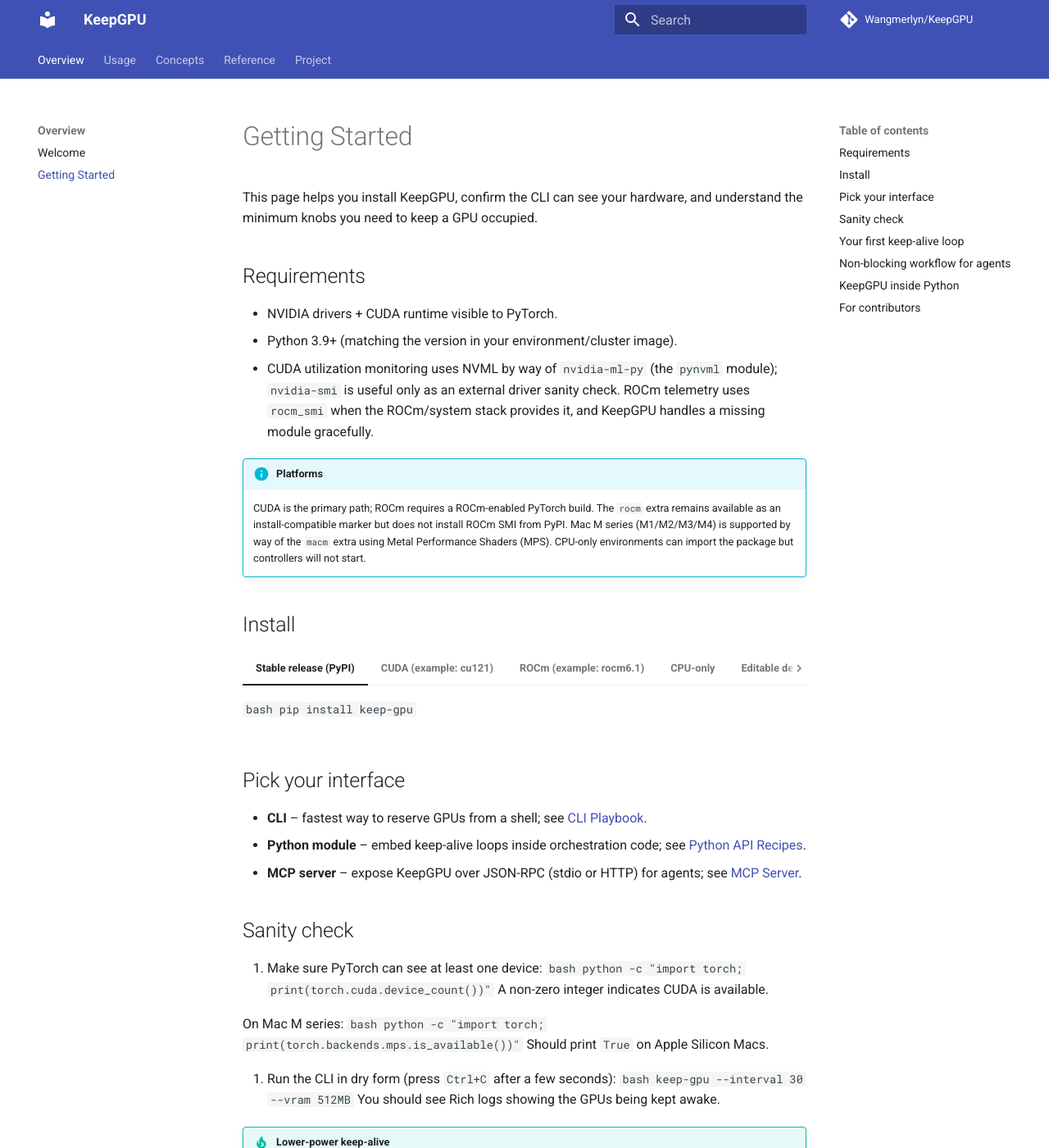
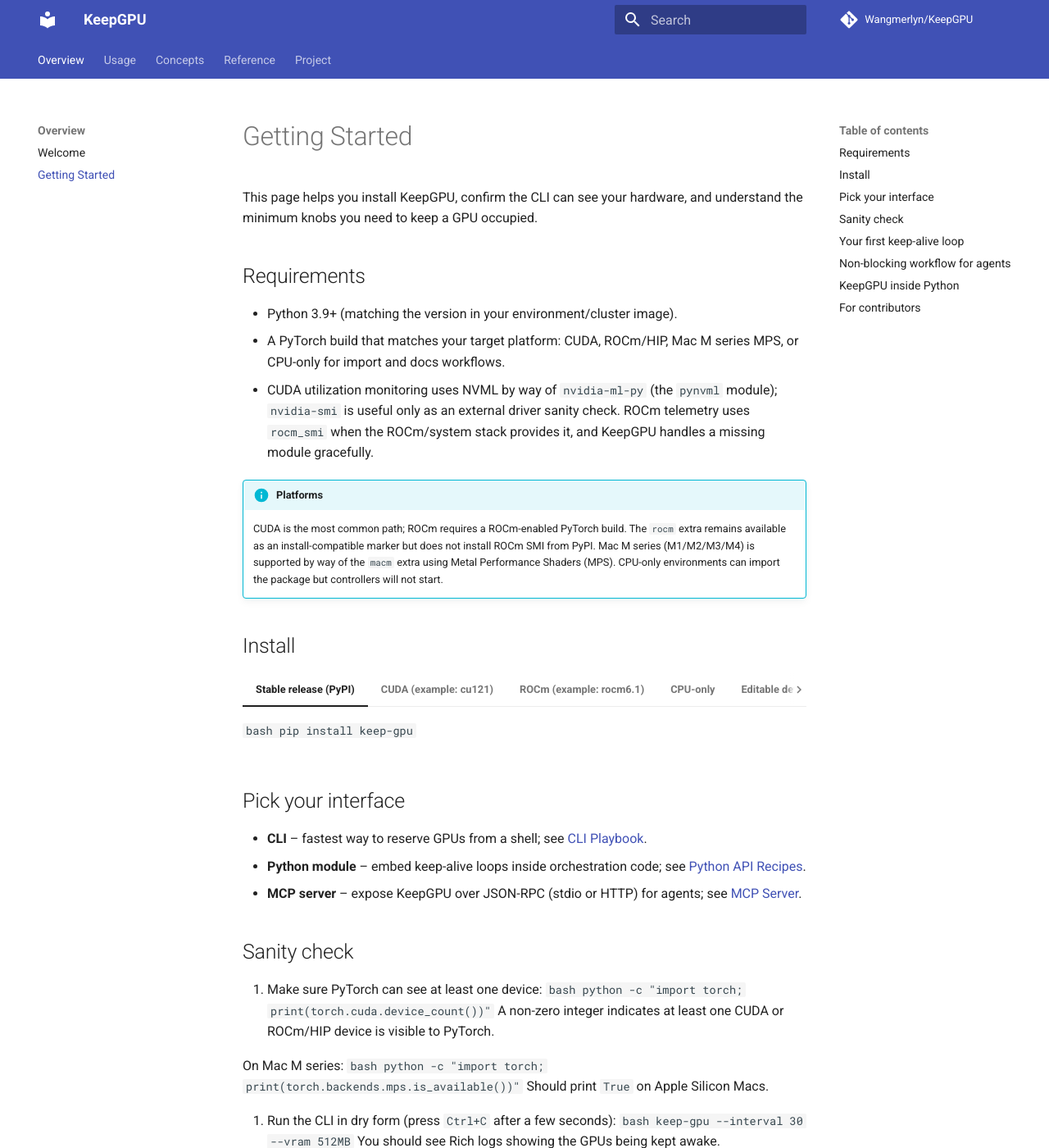
Before and after one commit to Wangmerlyn/KeepGPU, an MkDocs documentation site: the page built from docs/getting-started.md, in a window 1280 px wide and 1400 px high. Shown: the whole window at 82% size. Built offline with MkDocs 1.6.1 and Material for MkDocs 9.7.7, drawn with Linux system fonts in a browser that asks for light colours; comment, search, counter and statistics services are not loaded.

Commit message:
[docs] docs: align public platform story
## Summary
- make public overview docs platform-neutral across CUDA, ROCm, and Mac M/MPS
- treat MCP as a first-class interface in contributor docs
- add a compact docs guard against stale CUDA-only/MCP-experimental wording

## Verification
- PYTHONPATH=$PWD/src pytest tests/test_package_metadata.py::test_public_docs_do_not_regress_to_cuda_only_or_experimental_mcp -q
- PYTHONPATH=$PWD/src pytest tests/test_package_metadata.py -q
- PYTHONPATH=$PWD/src pytest -q
- PYTHONPATH=$PWD/src mkdocs build --strict
- pre-commit run --all-files --show-diff-on-failure
- GitHub checks green on PR #206

## Review
- local subagent review clean after docs parity follow-up fixes
- no hosted inline comments or review threads

````diff
--- a/docs/getting-started.md
+++ b/docs/getting-started.md
@@ -5,18 +5,19 @@
 
 ## Requirements
 
-- NVIDIA drivers + CUDA runtime visible to PyTorch.
 - Python 3.9+ (matching the version in your environment/cluster image).
-- CUDA utilization monitoring uses NVML by way of `nvidia-ml-py` (the `pynvml` module);
-  `nvidia-smi` is useful only as an external driver sanity check. ROCm telemetry
-  uses `rocm_smi` when the ROCm/system stack provides it, and KeepGPU handles a
-  missing module gracefully.
+- A PyTorch build that matches your target platform: CUDA, ROCm/HIP, Mac M
+  series MPS, or CPU-only for import and docs workflows.
+- CUDA utilization monitoring uses NVML by way of `nvidia-ml-py` (the `pynvml`
+  module); `nvidia-smi` is useful only as an external driver sanity check. ROCm
+  telemetry uses `rocm_smi` when the ROCm/system stack provides it, and KeepGPU
+  handles a missing module gracefully.
 
 !!! info "Platforms"
-    CUDA is the primary path; ROCm requires a ROCm-enabled PyTorch build. The
-    `rocm` extra remains available as an install-compatible marker but does not
-    install ROCm SMI from PyPI. Mac M series (M1/M2/M3/M4) is supported by way of
-    the `macm` extra using Metal Performance Shaders (MPS).
+    CUDA is the most common path; ROCm requires a ROCm-enabled PyTorch build.
+    The `rocm` extra remains available as an install-compatible marker but does
+    not install ROCm SMI from PyPI. Mac M series (M1/M2/M3/M4) is supported by
+    way of the `macm` extra using Metal Performance Shaders (MPS).
     CPU-only environments can import the package but controllers will not start.
 
 ## Install
@@ -74,7 +75,8 @@
    ```bash
    python -c "import torch; print(torch.cuda.device_count())"
    ```
-   A non-zero integer indicates CUDA is available.
+   A non-zero integer indicates at least one CUDA or ROCm/HIP device is visible
+   to PyTorch.
 
    On Mac M series:
    ```bash
````
Also changed, not shown: AGENTS.md (+2 -0 lines), docs/concepts/architecture.md (+5 -4 lines), docs/contributing.md (+1 -1 lines), docs/index.md (+5 -4 lines), docs/plans/docs-platform-parity.md (added, +32 -0 lines), 1 other file.
